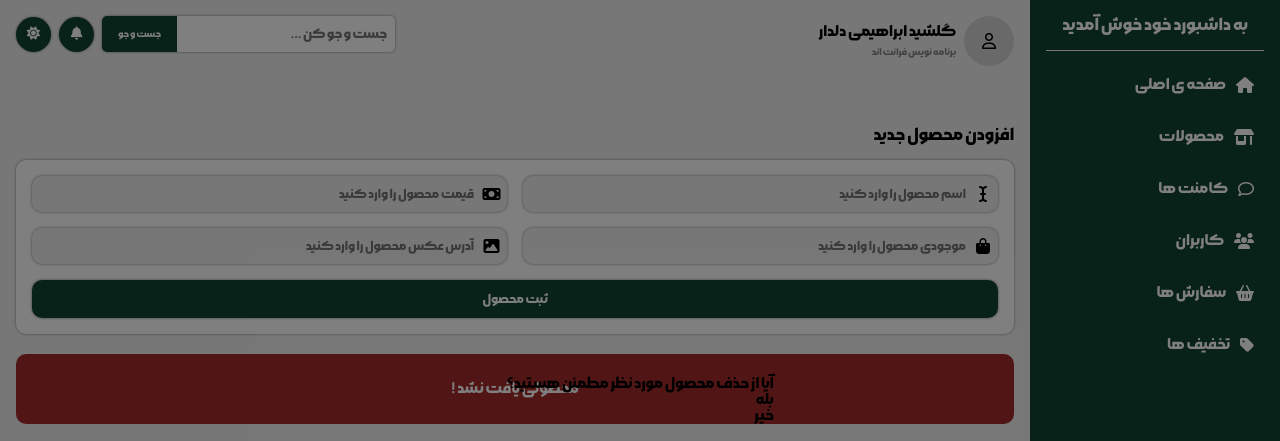
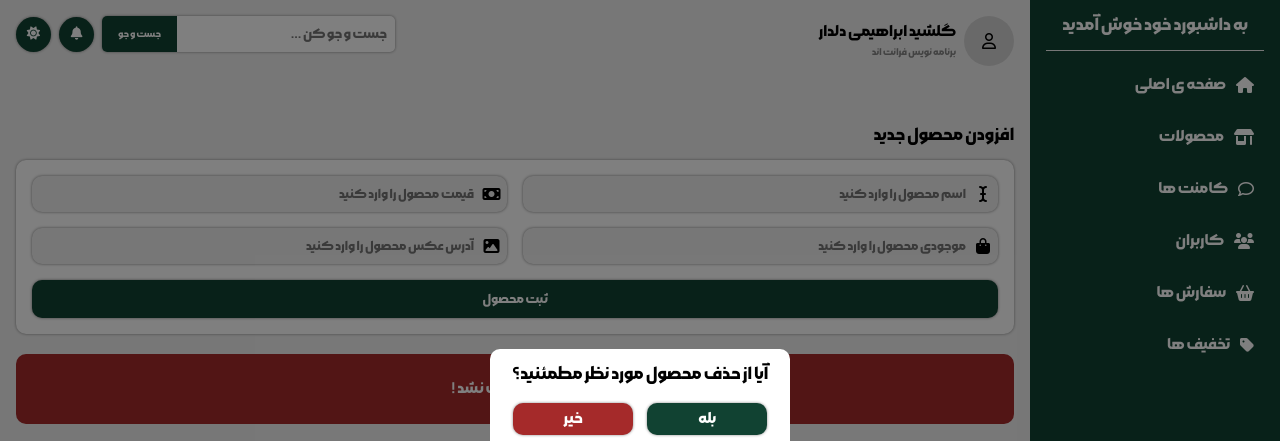
Before and after one commit to golsh1d/cms, a plain HTML site: page frontend/product.html in a window 1280 px wide. Shown: the top 441 px of the page. Drawn offline with Linux system fonts and the light colour scheme.

Commit message:
add delete modal css codes

```diff
--- a/frontend/content/css/cms/cms.css
+++ b/frontend/content/css/cms/cms.css
@@ -35,3 +35,53 @@
     padding-top: 10px;
     border-top: 1px solid #efefef;
 }
+
+.delete-modal {
+    width: 300px;
+    height: min-content;
+    padding: 16px;
+    background-color: var(--first-color);
+    border-radius: 10px;
+}
+
+.delete-modal p{
+    font-size: 18px;
+    text-align: center;
+    margin-bottom: 20px;
+}
+
+.delete-modal-btn-container {
+    display: flex;
+    align-items: center;
+    justify-content: space-around;
+}
+
+.delete-modal-btn {
+    width: 45%;
+    padding: 8px 10px;
+    display: flex;
+    justify-content: center;
+    align-items: center;
+    border-radius: 10px;
+    border: none;
+    cursor: pointer;
+    transition: all 0.2s ease;
+    box-shadow: 0px 0px 3px 0px #858585;
+    color: var(--first-color);
+}
+
+.delete-modal-yes-btn{
+    background-color: var(--third-color);
+}
+
+.delete-modal-yes-btn:hover {
+    background-color: #12372A;
+}
+
+.delete-modal-no-btn {
+    background-color: brown;
+}
+
+.delete-modal-no-btn:hover {
+    background-color: rgb(128, 34, 34);
+}
--- a/frontend/product.html
+++ b/frontend/product.html
@@ -55,7 +55,7 @@
 
     <div class="modal active">
         <div class="delete-modal">
-            <p>آیا از حذف محصول مورد نظر مطمئن هستید؟</p>
+            <p>آیا از حذف محصول مورد نظر مطمئنید؟</p>
             <div class="delete-modal-btn-container">
                 <div class="delete-modal-btn delete-modal-yes-btn">بله</div>
                 <div class="delete-modal-btn delete-modal-no-btn">خیر</div>
```
